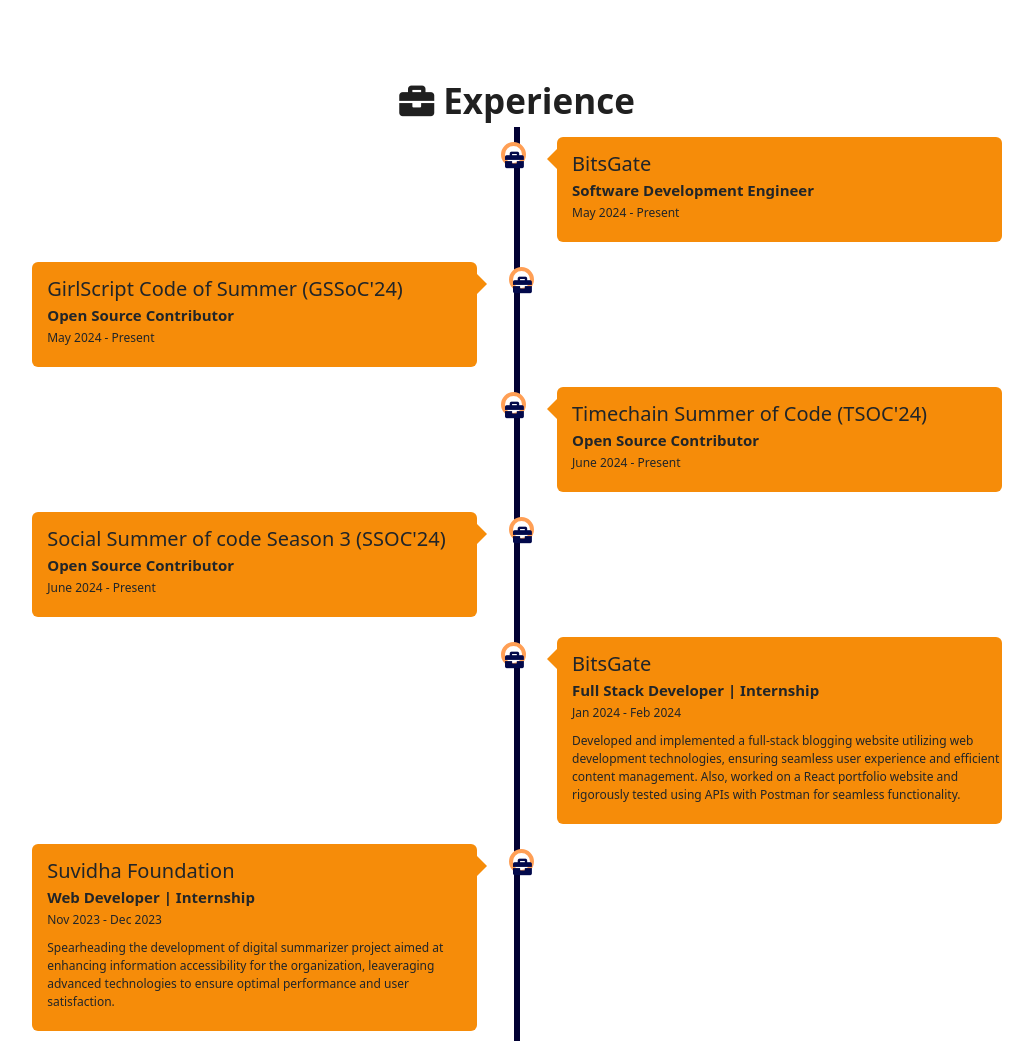
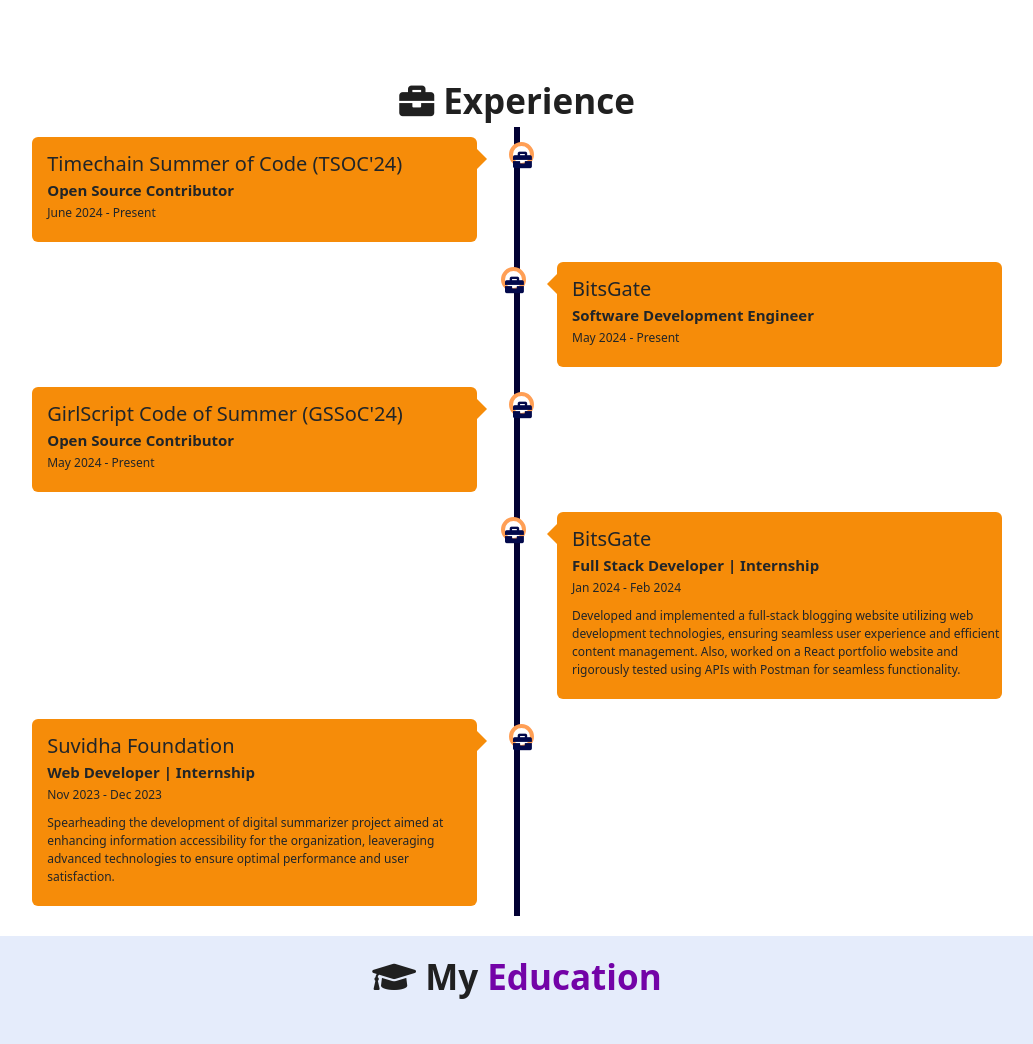
Before and after one commit to nisargaa20/My-Portfolio, a website: page index.html in a window 1280 px wide. Shown: the part 1300-2344 px from the top of the page, without its empty margins (123-1156 px from the left). Drawn offline with nearby package versions, Linux system fonts and the light colour scheme.

Commit message:
modification

```diff
--- a/index.html
+++ b/index.html
@@ -50,6 +50,8 @@
             <li><a href="#services">Project</a></li>
             <li><a href="#experience">Experience</a></li>
             <li><a href="#contact">Contact</a></li>
+           <!--<li><a href="#contact">Certification</a></li>-->
+           <!--<li><a href="#contact">Achievement</a></li>-->
 
             </ul>
         </nav>
@@ -97,7 +99,7 @@
           software development domain.
         </p>
         <div class="morebtn">
-            <a href="https://drive.google.com/file/d/1EZoRPayK1Fk5to7gRQmbOMgYuZQw4ZaW/view?usp=drivesdk" target="_blank" class="btn"><span>Resume</span>
+            <a href="https://drive.google.com/file/d/1Jltqld0TiUea_S2xGaa93frVnkGJJfzb/view?usp=drivesdk" target="_blank" class="btn"><span>Resume</span>
               <i class="fas fa-arrow-circle-down"></i>
             </a>
         </div>
@@ -111,6 +113,20 @@
   <h2 class="heading"><i class="fas fa-briefcase"></i> Experience </h2>
 
   <div class="timeline">
+
+
+    <div class="ex-container left">
+      <div class="content">
+        <div class="tag">
+          <h2>Timechain Summer of Code (TSOC'24)</h2>
+        </div>
+        <div class="desc">
+            <h3>Open Source Contributor</h3>
+            <p>June 2024 - Present</p>
+
+        </div>
+      </div>
+    </div>
 
     <div class="ex-container right">
       <div class="content">
@@ -139,31 +155,7 @@
       </div>
     </div>
 
-    <div class="ex-container right">
-      <div class="content">
-        <div class="tag">
-          <h2>Timechain Summer of Code (TSOC'24)</h2>
-        </div>
-        <div class="desc">
-            <h3>Open Source Contributor</h3>
-            <p>June 2024 - Present</p>
 
-        </div>
-      </div>
-    </div>
-
-    <div class="ex-container left">
-      <div class="content">
-        <div class="tag">
-          <h2>Social Summer of code Season 3 (SSOC'24)</h2>
-        </div>
-        <div class="desc">
-            <h3>Open Source Contributor</h3>
-            <p>June 2024 - Present</p>
-
-        </div>
-      </div>
-    </div>
 
     <div class="ex-container right">
       <div class="content">
@@ -246,7 +238,7 @@
 
 
 <!-- work project section starts -->
-    <!-- ======= Services Section ======= -->
+
     <section id="services" class="services">
       <h2 class="heading"><i class="fas fa-laptop-code"></i> Projects <span>Made</span></h2><br>
       <div class="container">
@@ -313,7 +305,7 @@
       <br>
 
     </section>
-    <!-- End Services Section -->
+
 
 
 
```
